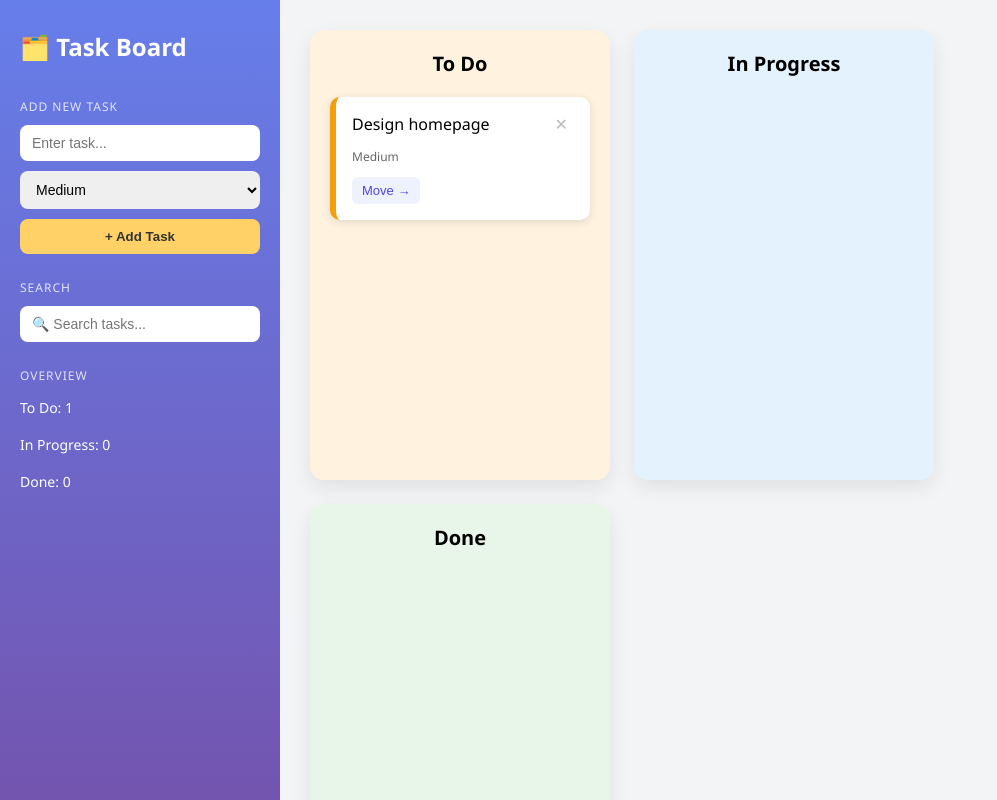
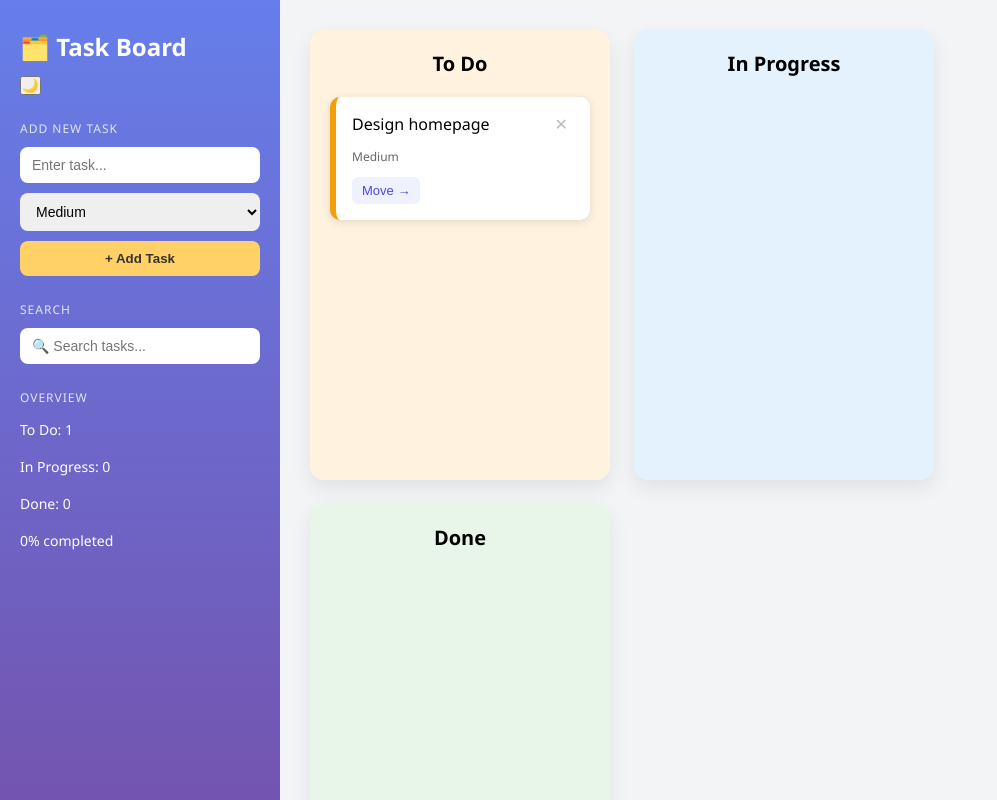
Before and after one commit to Akarshi617/kanban-board, a React (Vite) app: page / in a window 1280 px wide. Shown: the top 800 px of the page, without its empty margins (0-997 px from the left). Built offline with nearby package versions, Linux system fonts and the light colour scheme.

Commit message:
Update App.jsx

```diff
--- a/src/App.jsx
+++ b/src/App.jsx
@@ -12,7 +12,7 @@ function App() {
 
   const [todoTasks, setTodoTasks] = useState(() =>
     loadFromStorage("todoTasks", [
-      { id: 1, text: "Design homepage", priority: "Medium" },
+      { id: 1, text: "Design homepage", priority: "Medium", createdAt: "" },
     ])
   );
   const [progressTasks, setProgressTasks] = useState(() =>
@@ -26,6 +26,11 @@ function App() {
   const [priorityValue, setPriorityValue] = useState("Medium");
   const [searchText, setSearchText] = useState("");
 
+  // dark mode ke liye state, localStorage se bhi load kar liya taaki refresh pe yaad rahe
+  const [darkMode, setDarkMode] = useState(() =>
+    loadFromStorage("darkMode", false)
+  );
+
   useEffect(() => {
     localStorage.setItem("todoTasks", JSON.stringify(todoTasks));
   }, [todoTasks]);
@@ -38,6 +43,10 @@ function App() {
     localStorage.setItem("doneTasks", JSON.stringify(doneTasks));
   }, [doneTasks]);
 
+  useEffect(() => {
+    localStorage.setItem("darkMode", JSON.stringify(darkMode));
+  }, [darkMode]);
+
   function handleAddTask() {
     if (inputValue === "") {
       return;
@@ -48,6 +57,10 @@ function App() {
       text: inputValue,
       priority: priorityValue,
       isEditing: false,
+      createdAt: new Date().toLocaleTimeString([], {
+        hour: "2-digit",
+        minute: "2-digit",
+      }),
     };
 
     setTodoTasks([...todoTasks, newTask]);
@@ -184,11 +197,24 @@ function App() {
     );
   }
 
+  // progress bar ke liye calculation - total tasks me se kitne done hai
+  const totalTasks = todoTasks.length + progressTasks.length + doneTasks.length;
+  const progressPercent =
+    totalTasks === 0 ? 0 : Math.round((doneTasks.length / totalTasks) * 100);
+
   return (
-    <div className="app-shell">
+    <div className={darkMode ? "app-shell dark" : "app-shell"}>
       {/* ===== SIDEBAR ===== */}
       <aside className="sidebar">
-        <h1 className="app-title">🗂️ Task Board</h1>
+        <div className="sidebar-top">
+          <h1 className="app-title">🗂️ Task Board</h1>
+          <button
+            className="dark-toggle"
+            onClick={() => setDarkMode(!darkMode)}
+          >
+            {darkMode ? "☀️" : "🌙"}
+          </button>
+        </div>
 
         <div className="sidebar-section">
           <label className="sidebar-label">Add New Task</label>
@@ -225,6 +251,16 @@ function App() {
           <p>To Do: {todoTasks.length}</p>
           <p>In Progress: {progressTasks.length}</p>
           <p>Done: {doneTasks.length}</p>
+
+          <div className="progress-wrapper">
+            <div className="progress-bar-bg">
+              <div
+                className="progress-bar-fill"
+                style={{ width: `${progressPercent}%` }}
+              ></div>
+            </div>
+            <p className="progress-label">{progressPercent}% completed</p>
+          </div>
         </div>
       </aside>
 
@@ -268,6 +304,9 @@ function App() {
                 </button>
               </div>
               <span className="priority-tag">{task.priority}</span>
+              {task.createdAt && (
+                <p className="time-tag">Added at {task.createdAt}</p>
+              )}
               <div className="card-actions">
                 <button
                   className="move-btn"
@@ -317,6 +356,9 @@ function App() {
                 </button>
               </div>
               <span className="priority-tag">{task.priority}</span>
+              {task.createdAt && (
+                <p className="time-tag">Added at {task.createdAt}</p>
+              )}
               <div className="card-actions">
                 <button
                   className="move-btn"
@@ -372,6 +414,9 @@ function App() {
                 </button>
               </div>
               <span className="priority-tag">{task.priority}</span>
+              {task.createdAt && (
+                <p className="time-tag">Added at {task.createdAt}</p>
+              )}
               <div className="card-actions">
                 <button
                   className="move-btn"
```
